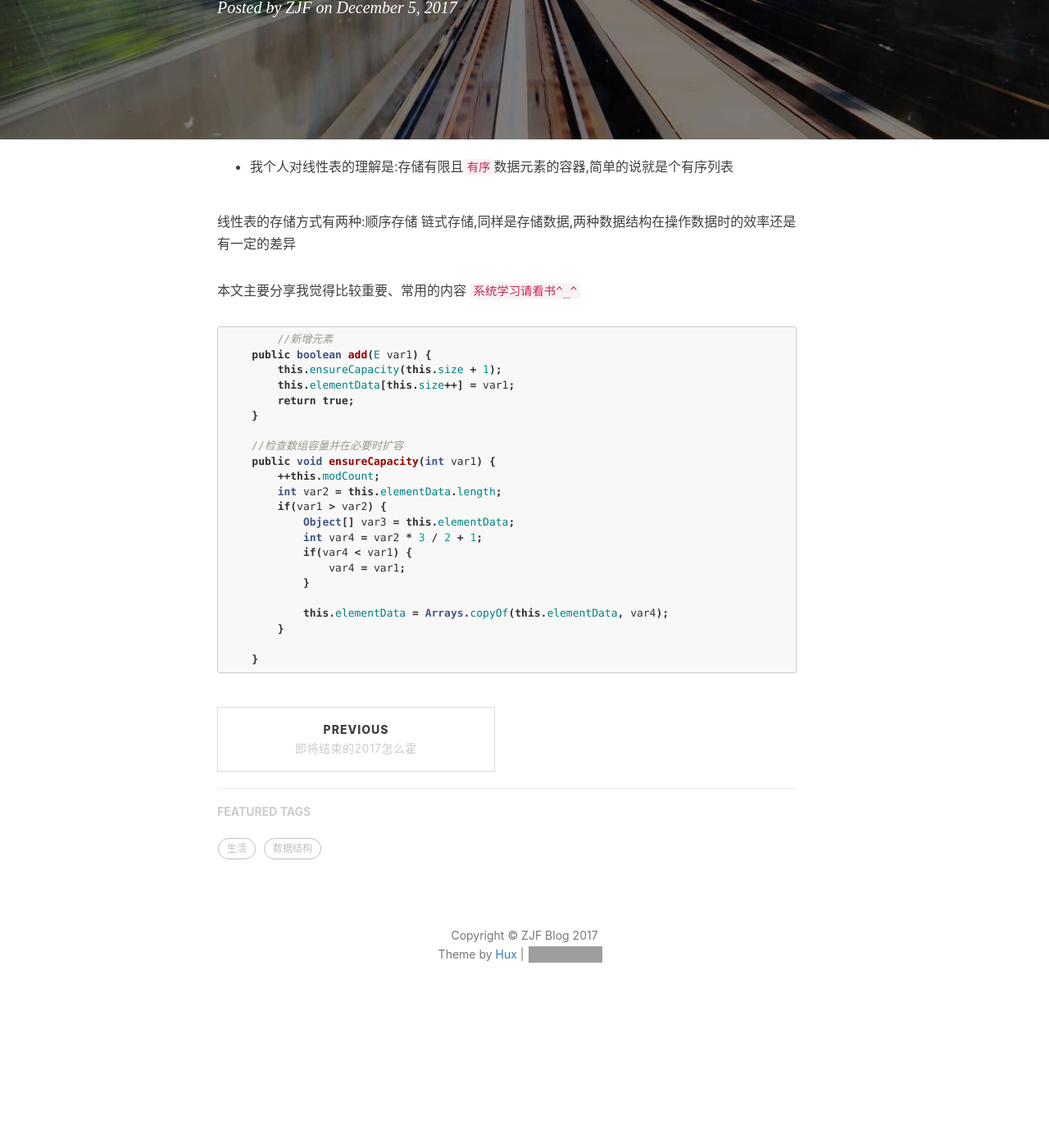
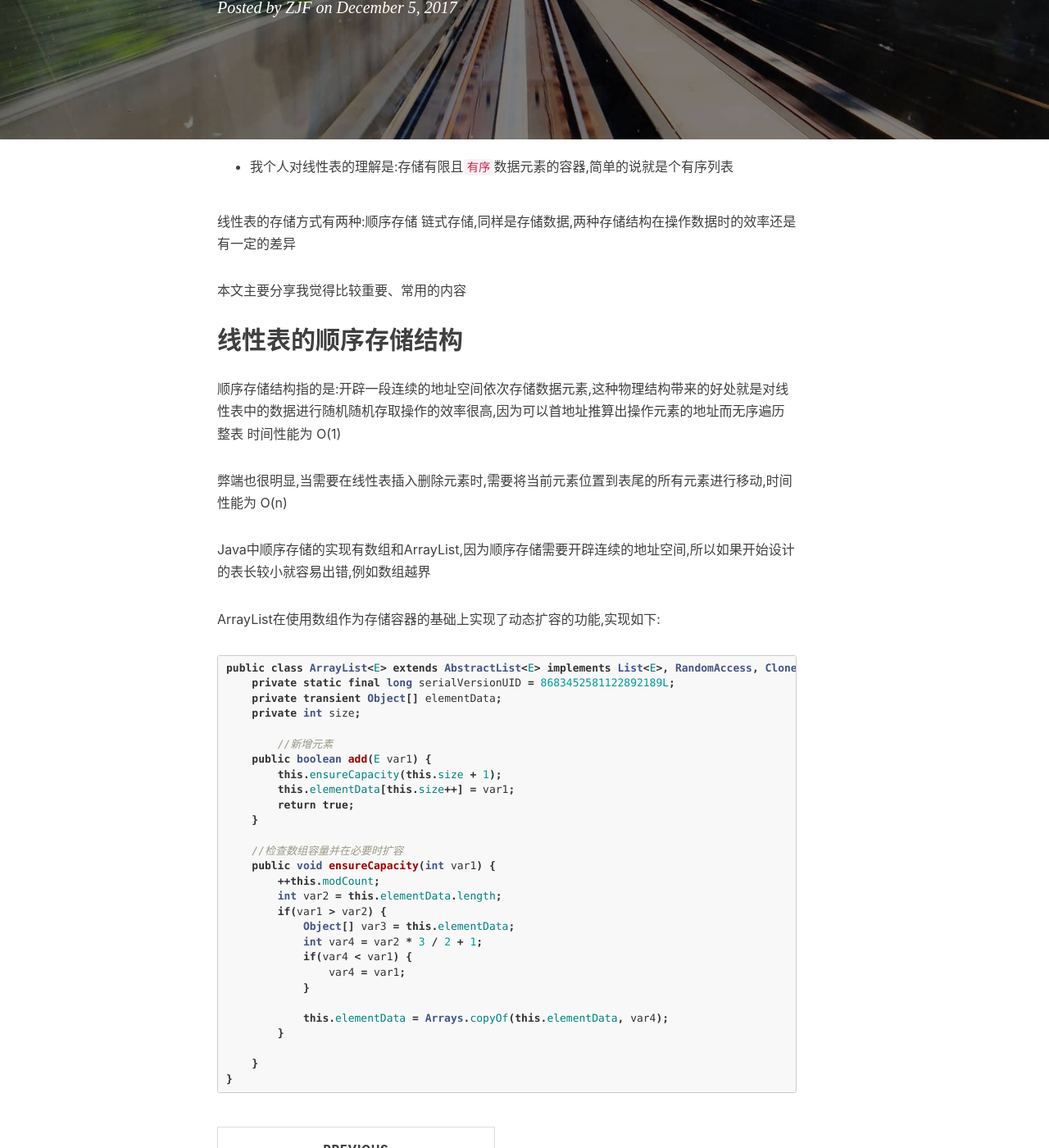
Before and after one commit to DoubleChick/DoubleChick.github.io, a Jekyll site: the page built from _posts/2017-12-05-linearList.markdown, in a window 1280 px wide and 1400 px high, scrolled down 353 px. Shown: the whole window at 82% size. Built offline with Jekyll 4.4.1, drawn with Linux system fonts in a browser that asks for light colours; nearby versions of some CDN libraries; comment, search, counter and statistics services are not loaded; before the commit the page ends 1621 px from its top, so only the background shows below that; grey boxes are pictures that could not be loaded.

Commit message:
Blog2Part4

````diff
--- a/_posts/2017-12-05-linearList.markdown
+++ b/_posts/2017-12-05-linearList.markdown
@@ -1,7 +1,7 @@
 ---
 layout:     post
 title:      "线性表的存储结构 & Java实现"
-subtitle:   " Linear List"
+subtitle:   " Linear List "
 date:       2017-12-05 13:30:00
 author:     "ZJF"
 header-img: "img/post-bg-2015.jpg"
@@ -12,12 +12,26 @@ tags:
 
 * 我个人对线性表的理解是:存储有限且`有序`数据元素的容器,简单的说就是个有序列表
 
-线性表的存储方式有两种:顺序存储 链式存储,同样是存储数据,两种数据结构在操作数据时的效率还是有一定的差异
+线性表的存储方式有两种:顺序存储 链式存储,同样是存储数据,两种存储结构在操作数据时的效率还是有一定的差异
 
-本文主要分享我觉得比较重要、常用的内容   `系统学习请看书^_^`
+本文主要分享我觉得比较重要、常用的内容
 
+## 线性表的顺序存储结构
 
+顺序存储结构指的是:开辟一段连续的地址空间依次存储数据元素,这种物理结构带来的好处就是对线性表中的数据进行随机随机存取操作的效率很高,因为可以首地址推算出操作元素的地址而无序遍历整表
+时间性能为 O(1)
+
+弊端也很明显,当需要在线性表插入删除元素时,需要将当前元素位置到表尾的所有元素进行移动,时间性能为 O(n)
+
+Java中顺序存储的实现有数组和ArrayList,因为顺序存储需要开辟连续的地址空间,所以如果开始设计的表长较小就容易出错,例如数组越界
+
+ArrayList在使用数组作为存储容器的基础上实现了动态扩容的功能,实现如下:
 ```java
+public class ArrayList<E> extends AbstractList<E> implements List<E>, RandomAccess, Cloneable, Serializable {
+    private static final long serialVersionUID = 8683452581122892189L;
+    private transient Object[] elementData;
+    private int size;
+
 	//新增元素
     public boolean add(E var1) {
         this.ensureCapacity(this.size + 1);
@@ -40,4 +54,5 @@ tags:
         }
 
     }
+}
 ```
````
